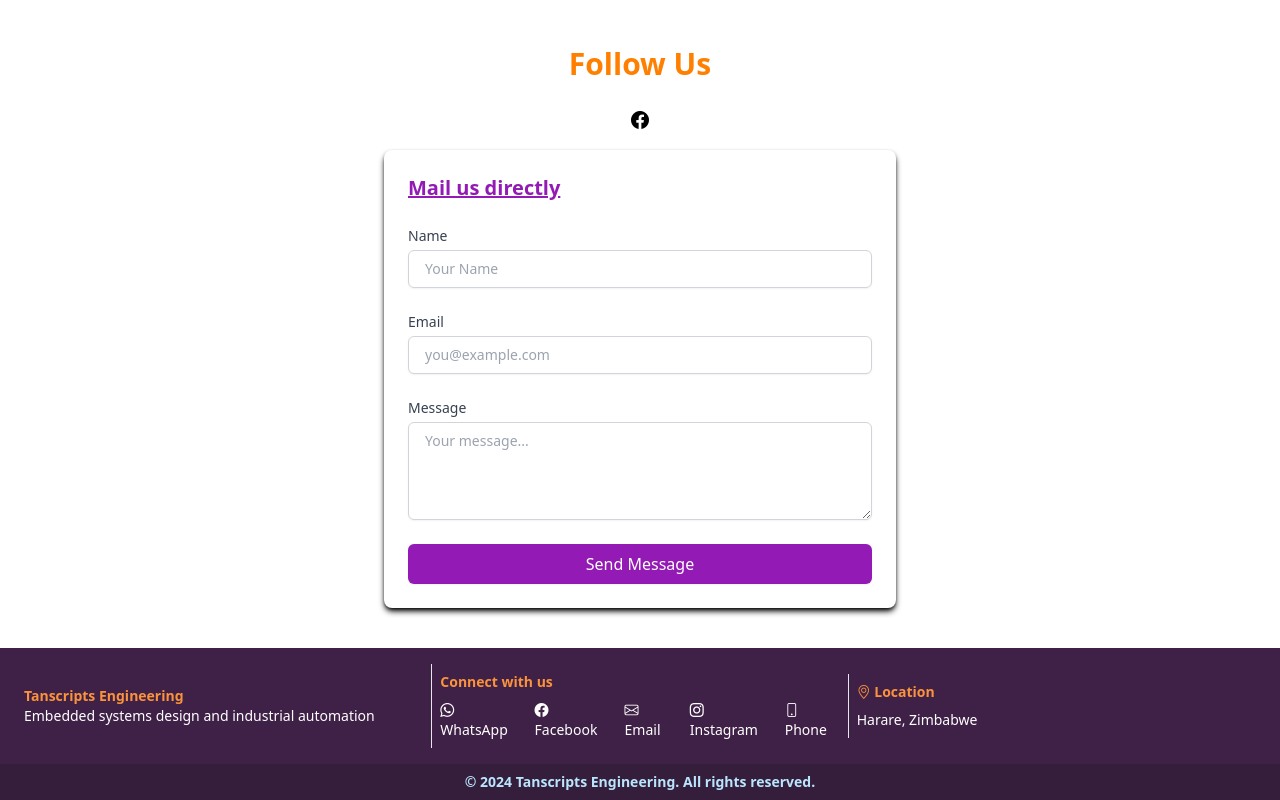
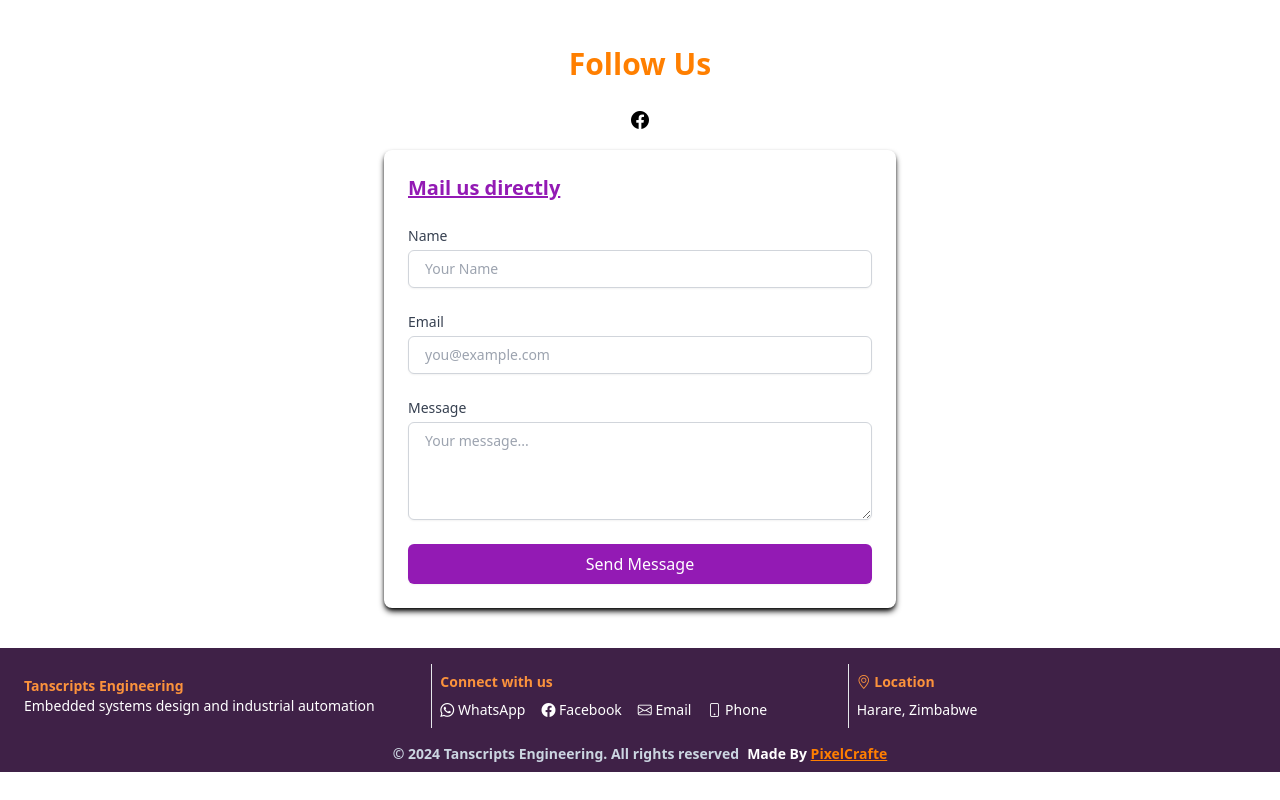
Before and after one commit to worshix/tanscripts, a Next.js app: page /contactus in a window 1280 px wide. Shown: the part 428-1228 px from the top of the page. After the commit the page ends 1200 px from the top, so only its background shows below. Built offline with nearby package versions, Linux system fonts and the light colour scheme.

Commit message:
Added Facebool Link

```diff
--- a/src/app/contactus/ContactUs.jsx
+++ b/src/app/contactus/ContactUs.jsx
@@ -38,6 +38,7 @@ const ContactUs = () => {
     <form onSubmit={handleSubmit} className="max-w-lg mx-auto p-6 bg-white rounded-lg shadow-md shadow-black space-y-6 my-4">
       <h1 className='font-bold text-main-400 text-xl underline'>Mail us directly</h1>
       <div>
+        <a id="contact-us"></a>
         <label htmlFor="name" className="block text-sm font-medium text-gray-700">
           Name
         </label>
--- a/src/app/page.jsx
+++ b/src/app/page.jsx
@@ -21,16 +21,16 @@ const contacts = [
     {
         id:'contact-2',
         name:'facebook',
-        link:'#',
+        link:'https://www.facebook.com/profile.php?id=61564240952795&mibextid=ZbWKwL',
         bootstrapIcon:'facebook',
-        details:'page_name',
+        details:'Tanscripts Engineering',
     },
     {
         id:'contact-4',
         name:'E-Mail',
-        link:'#',
+        link:'mailto:transcriptsengineering@gmail.com',
         bootstrapIcon:'envelope',
-        details:'tandzapa@gmail.com',
+        details:'transcriptsengineering@gmail.com',
     },
     {
         id:'contact-5',
--- a/src/components/Footer.jsx
+++ b/src/components/Footer.jsx
@@ -14,13 +14,10 @@ export default function Footer() {
               <a href="https://wa.me/263713664345" className="bi bi-whatsapp"> WhatsApp</a>
             </li>
             <li>
-              <a href="#" className="bi bi-facebook"> Facebook</a>
+              <a href="https://www.facebook.com/profile.php?id=61564240952795&mibextid=ZbWKwL" className="bi bi-facebook"> Facebook</a>
             </li>
             <li>
               <a href="mailto:tanscriptsengineering@gmail.com" className="bi bi-envelope"> Email</a>
-            </li>
-            <li>
-              <a href="#" className="bi bi-instagram"> Instagram</a>
             </li>
             <li>
               <a href="tel:+263713664345" className="bi bi-phone"> Phone</a>
@@ -34,8 +31,13 @@ export default function Footer() {
         </div>
       </div>
 
-      <div className="bg-main-900 text-sky-200 font-bold text-center p-2">
-        <p>© {new Date().getFullYear()} Tanscripts Engineering. All rights reserved.</p>
+      <div className='w-full flex-shrink-0 flex justify-center gap-2 text-sm'>
+        <div className='inline-block'>
+          <p className='text-slate-300 font-bold'>© { new Date().getFullYear()} Tanscripts Engineering. All rights reserved</p>
+        </div>
+        <div className='inline-block'>
+          <p className='text-white font-bold mb-2'>Made By <a href="https://wa.me/263771975597" className='text-main2 underline'>PixelCrafte</a></p>
+        </div>
       </div>
     </footer>
   );
```
